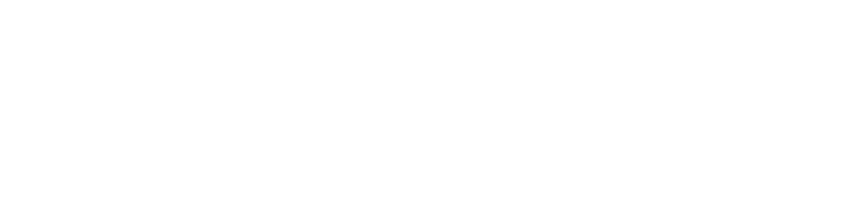
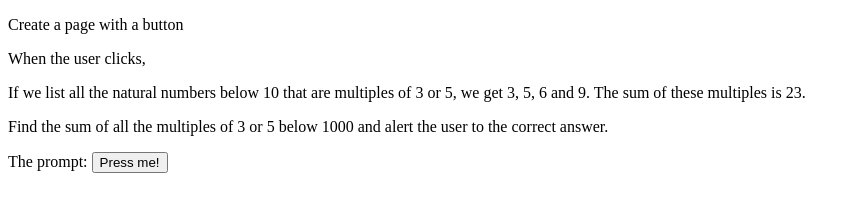
Before and after one commit to CHRISTUPREMCHANDNEELA/EX-1-, a plain HTML site: page EXERCISE 2.html in a window 1280 px wide. Shown: the whole page, without its empty margins (0-860 px from the left). Drawn offline with Linux system fonts and the light colour scheme.

Commit message:
Exercise 2.html

```diff
--- a/EXERCISE 2.html
+++ b/EXERCISE 2.html
@@ -16,4 +16,12 @@
         }
     </script>
 </head>
+<body>
+    <p>Create a page with a button</p>
+    <p>When the user clicks, </p>
+    <p>If we list all the natural numbers below 10 that are multiples of 3 or 5, we get 3, 5, 6 and 9.
+       The sum of these multiples is 23.</p>
+    <p>Find the sum of all the multiples of 3 or 5 below 1000 and alert the user to the correct answer.</p>
+    <p>The prompt: <button onclick="doIt()">Press me!</button></p>
+</body>
 </html>
```
